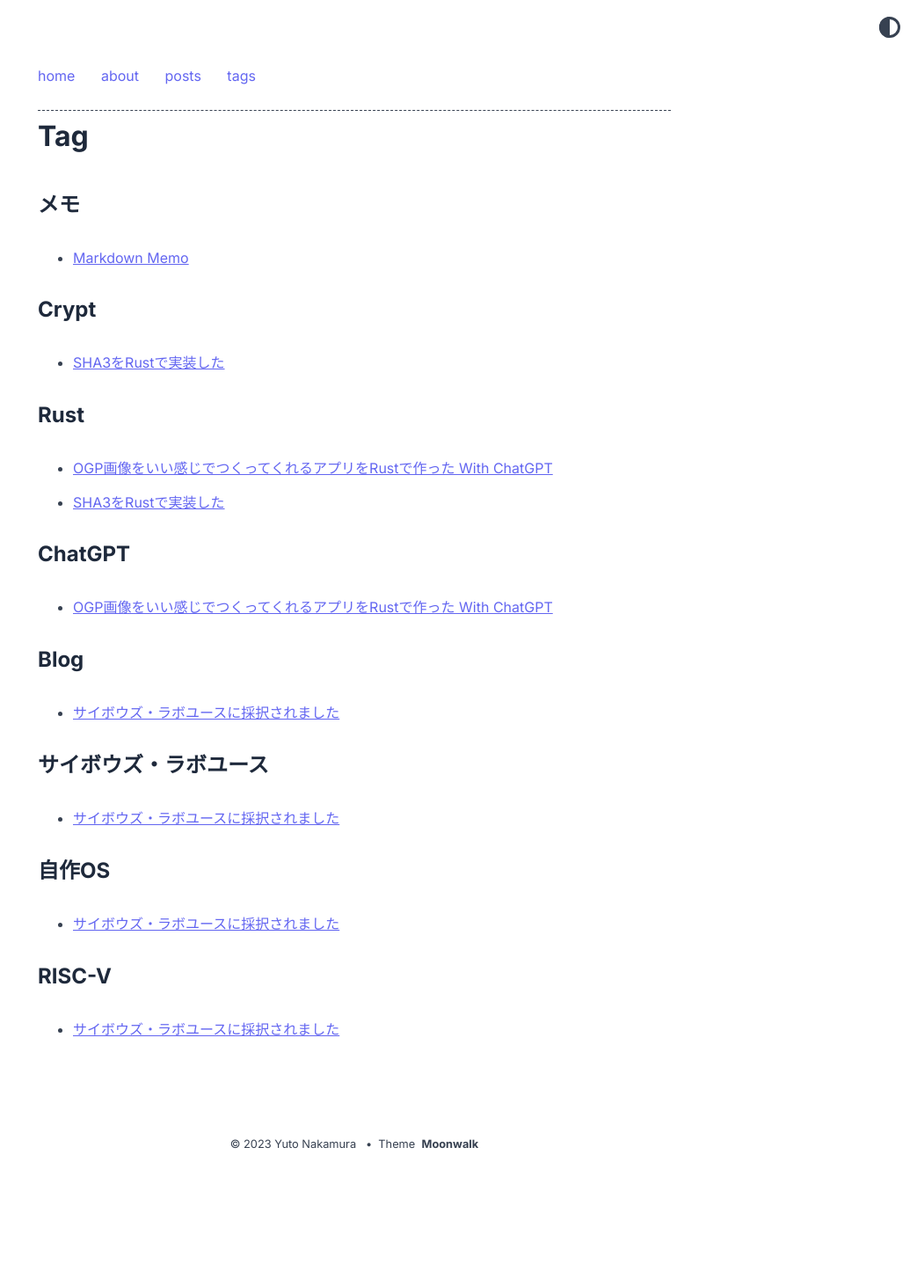
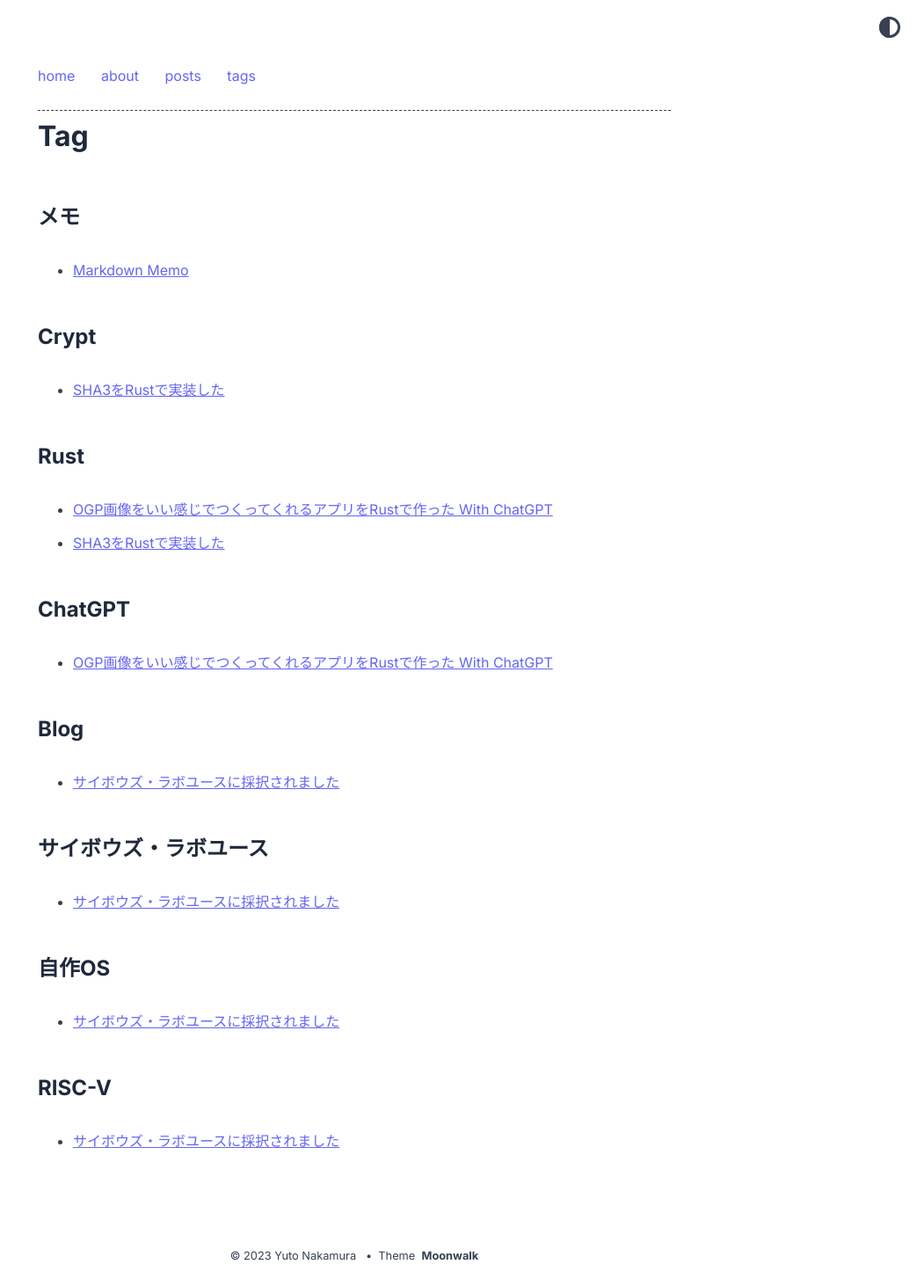
Before and after one commit to yutyan0119/blog, a Jekyll site: the page built from tags.html, in a window 1280 px wide. Shown: the whole page at 88% size, without its empty margins (237-1280 px from the left). Built offline with Jekyll 4.4.1, drawn with Linux system fonts in a browser that asks for light colours; before the commit the page ends 1326 px from its top, so only the background shows below that.

Commit message:
h2に変更2

```diff
--- a/tags.html
+++ b/tags.html
@@ -7,7 +7,7 @@
 
 {% for tag in site.tags %}
 <article>
-  <h1 id="tag_{{ tag[0] }}">{{ tag[0] }}</h1>
+  <h2 id="tag_{{ tag[0] }}">{{ tag[0] }}</h1>
   <ul>
     {% for post in tag[1] %}
     <li><a href="{{ post.url }}">{{ post.title }}</a></li>
```
